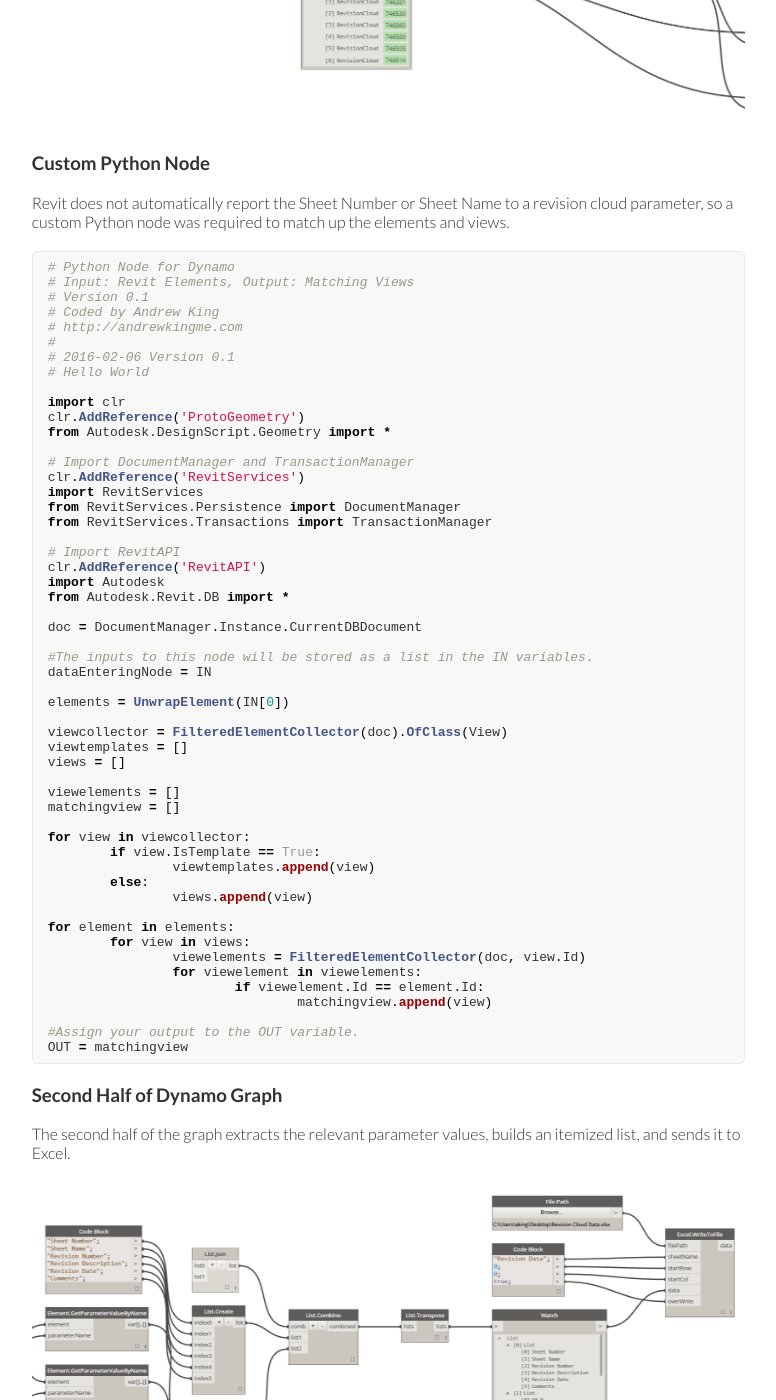
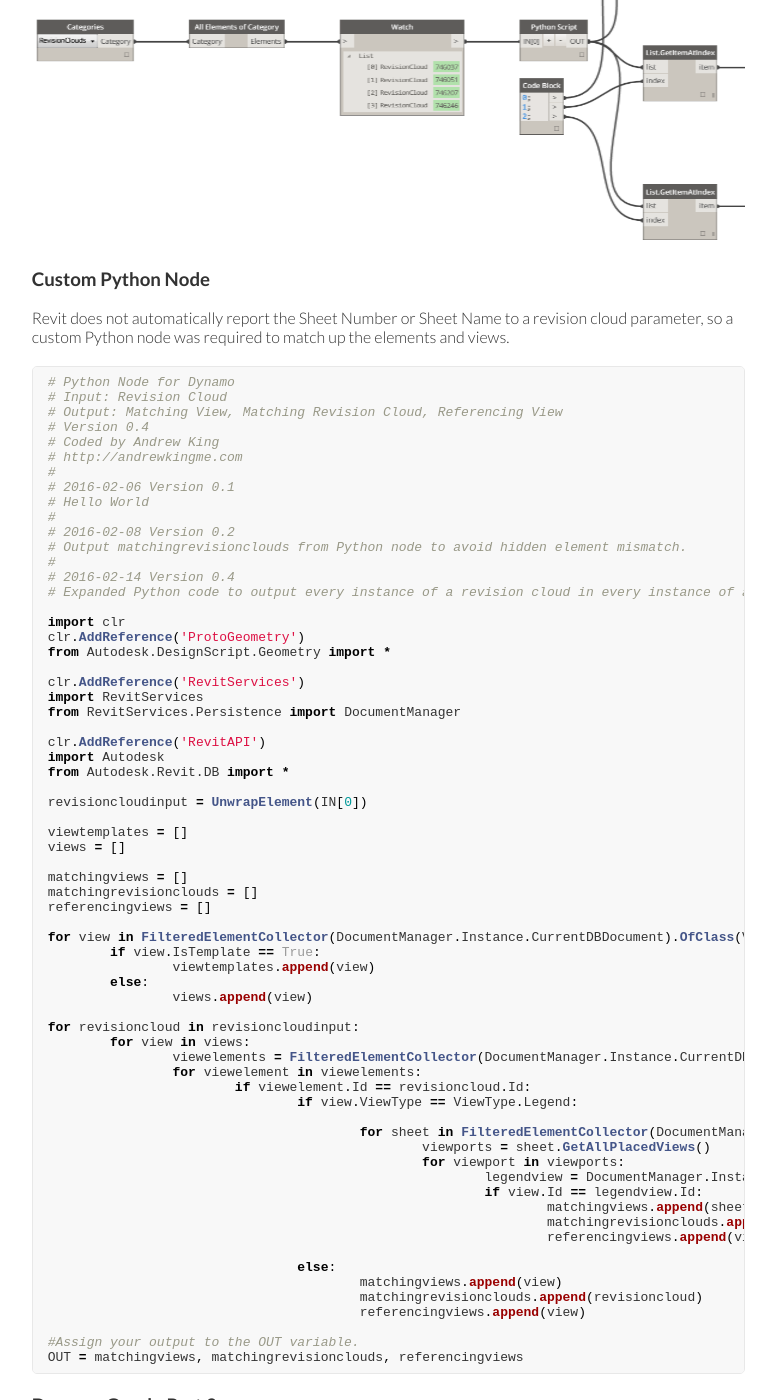
Before and after one commit to andrewkingme/andrewkingme.github.io, a Jekyll site: the page built from _work/Revit-Revision-Cloud-Data-to-Excel-via-Dynamo.md, in a window 1280 px wide and 1400 px high, scrolled down 1173 px. Shown: the whole window, without its empty margins (425-1201 px from the left). Built offline with Jekyll 4.4.1, drawn with Linux system fonts in a browser that asks for light colours; some of the changed text lies outside the part shown.

Commit message:
Post updated to reflect Version 0.4

```diff
--- a/_work/Revit-Revision-Cloud-Data-to-Excel-via-Dynamo.md
+++ b/_work/Revit-Revision-Cloud-Data-to-Excel-via-Dynamo.md
@@ -31,15 +31,16 @@ I needed a way to manage all construction administration phase revisions within
 * Revision Number
 * Revision Description
 * Revision Date
+* RFI/ASI/PR/CCD Number
 * Comments
 
 The solution: Dynamo.
 
-Using the following graph and custom Python script, I was able to extract the necesary data from Revit and push it to Excel.
+Using the following graph and custom Python code, I was able to extract the necesary data from Revit and push it to Excel.
 
-### First Half of Dynamo Graph
+### Dynamo Graph: Part 1
 
-The first half of the graph pulls in all of the revision clouds within the active document and directly extracts the Revision Number, Revision Description, and Revision Date. Comments are pulled in as instance parameters so that every revision cloud can have a different note.
+Part 1 of the graph pulls in all of the revision clouds within the active document and runs the elements through a custom Python node. RFI/ASI/PR/CCD Numbers and Comments are pulled in as instance parameters so that every revision cloud can have a unique identifier and a unique comment.
 
 ![Revit Revision Cloud Data to Excel via Dynamo](/{{ page.collection }}/img/Revit-Revision-Cloud-Data-to-Excel-via-Dynamo-001a.png)
 
@@ -49,68 +50,89 @@ Revit does not automatically report the Sheet Number or Sheet Name to a revision
 
 {% highlight python %}
 # Python Node for Dynamo
-# Input: Revit Elements, Output: Matching Views
-# Version 0.1
+# Input: Revision Cloud
+# Output: Matching View, Matching Revision Cloud, Referencing View
+# Version 0.4
 # Coded by Andrew King
 # http://andrewkingme.com
 #
 # 2016-02-06 Version 0.1
 # Hello World
+#
+# 2016-02-08 Version 0.2
+# Output matchingrevisionclouds from Python node to avoid hidden element mismatch.
+#
+# 2016-02-14 Version 0.4
+# Expanded Python code to output every instance of a revision cloud in every instance of a legend.
 
 import clr
 clr.AddReference('ProtoGeometry')
 from Autodesk.DesignScript.Geometry import *
 
-# Import DocumentManager and TransactionManager
 clr.AddReference('RevitServices')
 import RevitServices
 from RevitServices.Persistence import DocumentManager
-from RevitServices.Transactions import TransactionManager
 
-# Import RevitAPI
 clr.AddReference('RevitAPI')
 import Autodesk
 from Autodesk.Revit.DB import *
 
-doc = DocumentManager.Instance.CurrentDBDocument
+revisioncloudinput = UnwrapElement(IN[0])
 
-#The inputs to this node will be stored as a list in the IN variables.
-dataEnteringNode = IN
-
-elements = UnwrapElement(IN[0])
-
-viewcollector = FilteredElementCollector(doc).OfClass(View)
 viewtemplates = []
 views = []
 
-viewelements = []
-matchingview = []
+matchingviews = []
+matchingrevisionclouds = []
+referencingviews = []
 
-for view in viewcollector:
+for view in FilteredElementCollector(DocumentManager.Instance.CurrentDBDocument).OfClass(View):
 	if view.IsTemplate == True:
 		viewtemplates.append(view)
 	else:
 		views.append(view)
 
-for element in elements:
+for revisioncloud in revisioncloudinput:
 	for view in views:
-		viewelements = FilteredElementCollector(doc, view.Id)
+		viewelements = FilteredElementCollector(DocumentManager.Instance.CurrentDBDocument, view.Id)
 		for viewelement in viewelements:
-			if viewelement.Id == element.Id:
-				matchingview.append(view)
+			if viewelement.Id == revisioncloud.Id:
+				if view.ViewType == ViewType.Legend:
+
+					for sheet in FilteredElementCollector(DocumentManager.Instance.CurrentDBDocument).OfClass(ViewSheet):
+						viewports = sheet.GetAllPlacedViews()
+						for viewport in viewports:
+							legendview = DocumentManager.Instance.CurrentDBDocument.GetElement(viewport)
+							if view.Id == legendview.Id:
+								matchingviews.append(sheet)
+								matchingrevisionclouds.append(revisioncloud)
+								referencingviews.append(view)
+
+				else:
+					matchingviews.append(view)
+					matchingrevisionclouds.append(revisioncloud)
+					referencingviews.append(view)
 
 #Assign your output to the OUT variable.
-OUT = matchingview
+OUT = matchingviews, matchingrevisionclouds, referencingviews
 {% endhighlight %}
 
-### Second Half of Dynamo Graph
+### Dynamo Graph: Part 2
 
-The second half of the graph extracts the relevant parameter values, builds an itemized list, and sends it to Excel.
+Part 2 of the graph filters the output list to remove duplicate dependent view items. For example, if a revision cloud was placed in a dependent view of Floor Plan Level 1, Revit would find the revision in both the primary and dependent view. This portion of the graph will make sure that only revision clouds that show on a sheet will export to Excel.
 
 ![Revit Revision Cloud Data to Excel via Dynamo](/{{ page.collection }}/img/Revit-Revision-Cloud-Data-to-Excel-via-Dynamo-001b.png)
+
+### Dynamo Graph: Part 3
+
+Part 3 of the graph extracts the relevant parameter values, builds an itemized list, and sends it to Excel.
+
+![Revit Revision Cloud Data to Excel via Dynamo](/{{ page.collection }}/img/Revit-Revision-Cloud-Data-to-Excel-via-Dynamo-001c.png)
 
 ### Complete Dynamo Graph
 
 Here it is all together. Simple, efficient output of relevant revision cloud data.
 
 ![Revit Revision Cloud Data to Excel via Dynamo](/{{ page.collection }}/img/Revit-Revision-Cloud-Data-to-Excel-via-Dynamo-001.png)
+
+*Post updated to reflect Version 0.4 on 14 Feb 2016.*
```
Also changed, not shown: work/img/Revit-Revision-Cloud-Data-to-Excel-via-Dynamo-001.png, work/img/Revit-Revision-Cloud-Data-to-Excel-via-Dynamo-001a.png, work/img/Revit-Revision-Cloud-Data-to-Excel-via-Dynamo-001b.png, work/img/Revit-Revision-Cloud-Data-to-Excel-via-Dynamo-001c.png (added), work/img/Revit-Revision-Cloud-Data-to-Excel-via-Dynamo-Cover.png.
